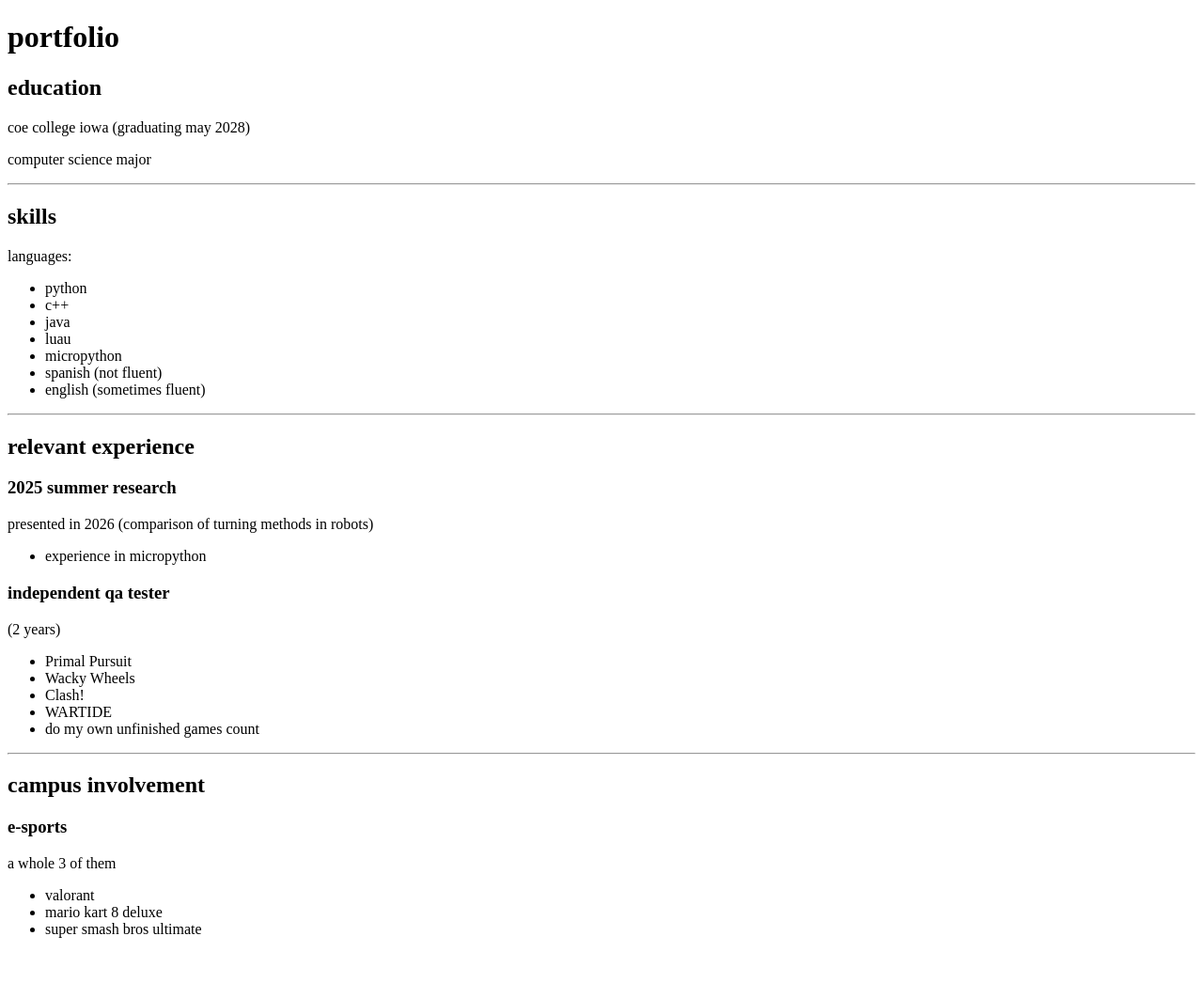
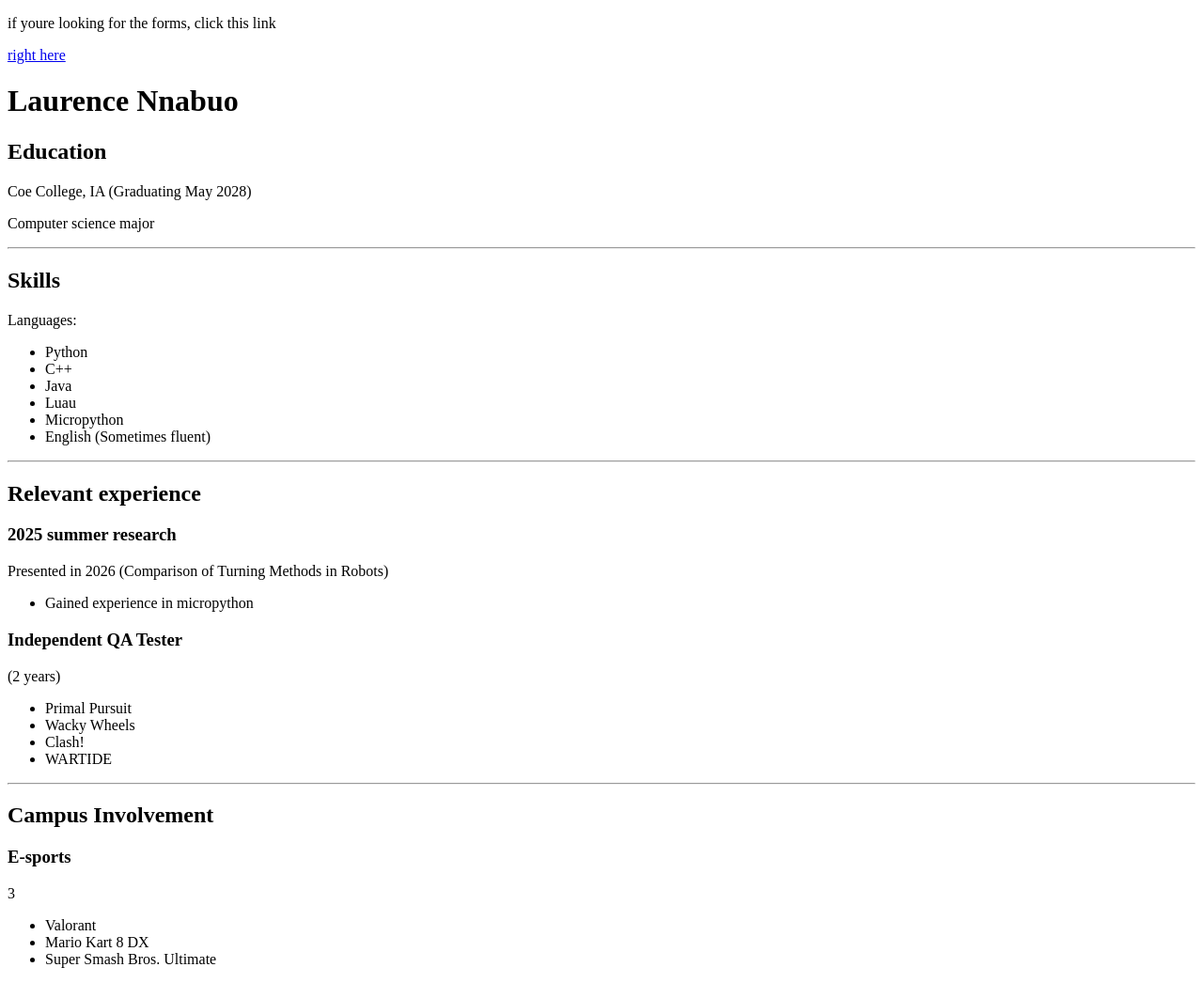
Before and after one commit to lnnabuo24/cs230-task1, a plain HTML site: page index.html in a window 1280 px wide. Shown: the whole page at 94% size. Before the commit the page ends 1014 px from the top, so only its background shows below. Drawn offline with Linux system fonts and the light colour scheme.

Commit message:
Update index.html

```diff
--- a/index.html
+++ b/index.html
@@ -2,67 +2,68 @@
 <html lang="en">
 <head>
     <meta charset="UTF-8">
-    <title>Title</title>
+    <title>Laurence's (Totally Real) Resume</title>
 </head>
 <body>
 
-    <h1>portfolio</h1>
+    <p>if youre looking for the forms, click this link</p>
+    <a href="forms.html">right here</a>
 
-    <h2>education</h2>
-    <p>coe college iowa (graduating may 2028)</p>
-    <p>computer science major</p>
+    <h1>Laurence Nnabuo</h1>
+
+    <h2>Education</h2>
+    <p>Coe College, IA (Graduating May 2028)</p>
+    <p>Computer science major</p>
 
 
     <hr>
 
 
-    <h2>skills</h2>
-    <p>languages:</p>
+    <h2>Skills</h2>
+    <p>Languages:</p>
     <ul>
-        <li>python</li>
-        <li>c++</li>
-        <li>java</li>
-        <li>luau</li>
-        <li>micropython</li>
-        <li>spanish (not fluent)</li>
-        <li>english (sometimes fluent)</li>
+        <li>Python</li>
+        <li>C++</li>
+        <li>Java</li>
+        <li>Luau</li>
+        <li>Micropython</li>
+        <li>English (Sometimes fluent)</li>
     </ul>
 
 
     <hr>
 
 
-    <h2>relevant experience</h2>
+    <h2>Relevant experience</h2>
 
     <h3>2025 summer research</h3>
-    <p>presented in 2026 (comparison of turning methods in robots)</p>
+    <p>Presented in 2026 (Comparison of Turning Methods in Robots)</p>
     <ul>
-        <li>experience in micropython</li>
+        <li>Gained experience in micropython</li>
     </ul>
     <!-- http://www.csun.edu/science/help/help_docs/html_tags.html -->
 
-    <h3>independent qa tester</h3>
+    <h3>Independent QA Tester</h3>
     <p>(2 years)</p>
     <ul>
         <li>Primal Pursuit</li>
         <li>Wacky Wheels</li>
         <li>Clash!</li>
         <li>WARTIDE</li>
-        <li>do my own unfinished games count</li>
     </ul>
 
 
     <hr>
 
 
-    <h2>campus involvement</h2>
+    <h2>Campus Involvement</h2>
 
-    <h3>e-sports</h3>
-    <p>a whole 3 of them</p>
+    <h3>E-sports</h3>
+    <p>3</p>
     <ul>
-        <li>valorant</li>
-        <li>mario kart 8 deluxe</li>
-        <li>super smash bros ultimate</li>
+        <li>Valorant</li>
+        <li>Mario Kart 8 DX</li>
+        <li>Super Smash Bros. Ultimate</li>
     </ul>
 
 </body>
```
